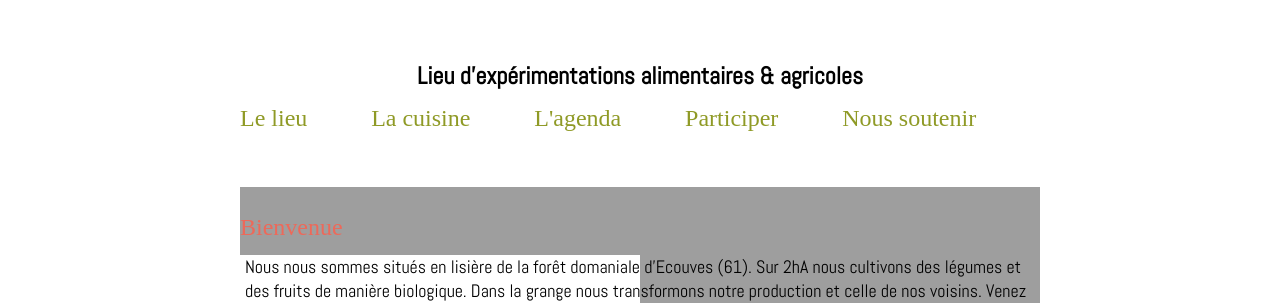
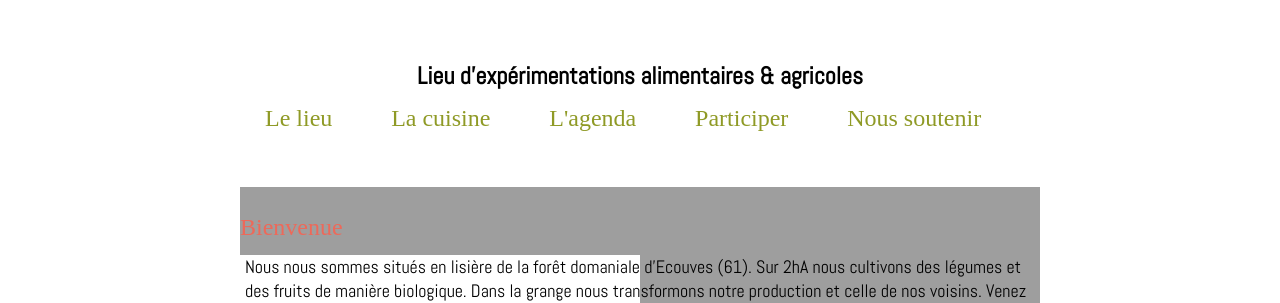
Before and after one commit to DamienChivialle/bocautheque, a Jekyll site: the page built from pages/index.md, in a window 1280 px wide. Shown: the part 491-794 px from the top of the page. Built offline with Jekyll 4.4.1, drawn with Linux system fonts in a browser that asks for light colours.

Commit message:
Add padding left to #nav

```diff
--- a/assets/css/style.css
+++ b/assets/css/style.css
@@ -288,7 +288,7 @@ h2 {padding-top: 27px;} /* fix anchor links */
 
 
 
-
+#nav {padding-left:25px;}
  #nav-container{height:125px !important;}
  nav.override {display: block;}
 
```
